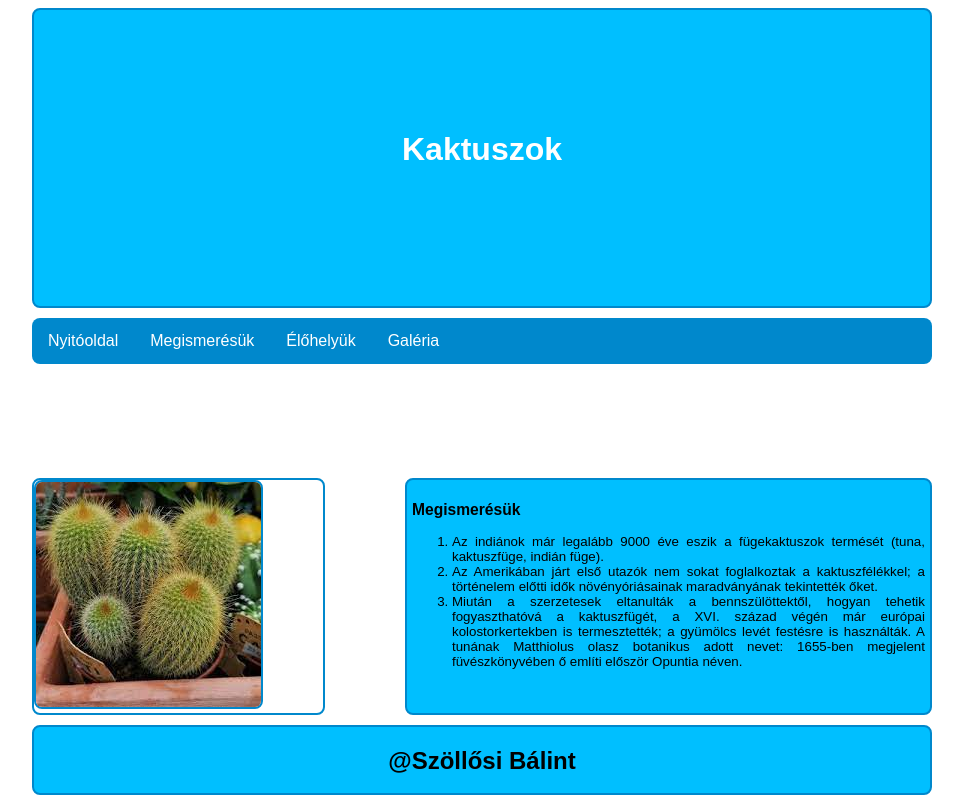
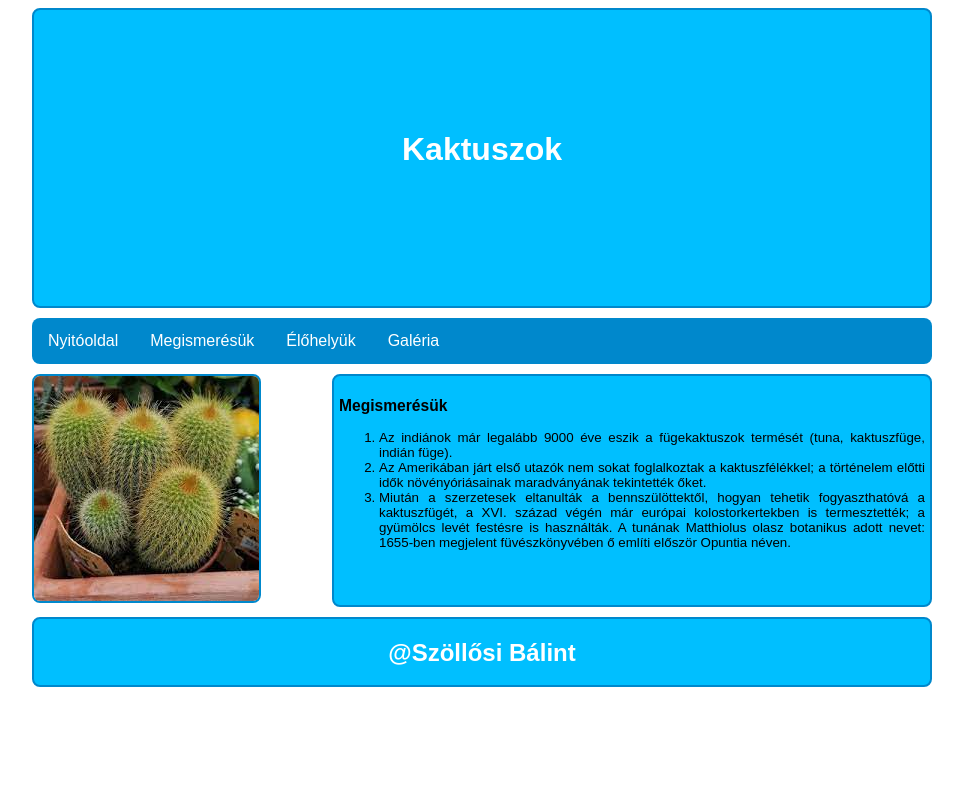
Before and after one commit to baalintka/kaktusz, a plain HTML site: page index.html in a window 1280 px wide. Shown: the whole page, without its empty margins (158-1121 px from the left). Drawn offline with Linux system fonts and the light colour scheme.

Commit message:
megismeresuk oldal helyrepofozasa

```diff
--- a/index.html
+++ b/index.html
@@ -15,7 +15,7 @@
         <nav>
             <ul>
                 <li><a href="">Nyitóoldal</a></li>
-                <li><a href="">Megismerésük</a></li>
+                <li><a href="index.html">Megismerésük</a></li>
                 <li><a href="">Élőhelyük</a></li>
                 <li><a href="index2.html">Galéria</a></li>
             </ul>
--- a/style.css
+++ b/style.css
@@ -12,9 +12,7 @@ h1{
     padding-top: 100px;
     color: white;
 }
-nav{
-    height: 150px;
-}
+
 ul {
     list-style-type: none;
     margin: 0;
@@ -51,12 +49,12 @@ ul {
     border: #0088CC solid 2px;
   }
 
-  aside{
+  aside {
+    margin-top: 10px;
     box-sizing: border-box;
-    border: #0088CC solid 2px;
     border-radius: 8px;
-    margin-top: 10px;
-    margin-right: 80px;
+
+
 
 }
 .grid{
@@ -81,6 +79,7 @@ header{
     text-align: center;
     background-color: #00BFFF;
     border-radius: 8px;
+    color: white;
   }
 
 .kepek{
```
Also changed, not shown: index2.html (+1 -1 lines).
